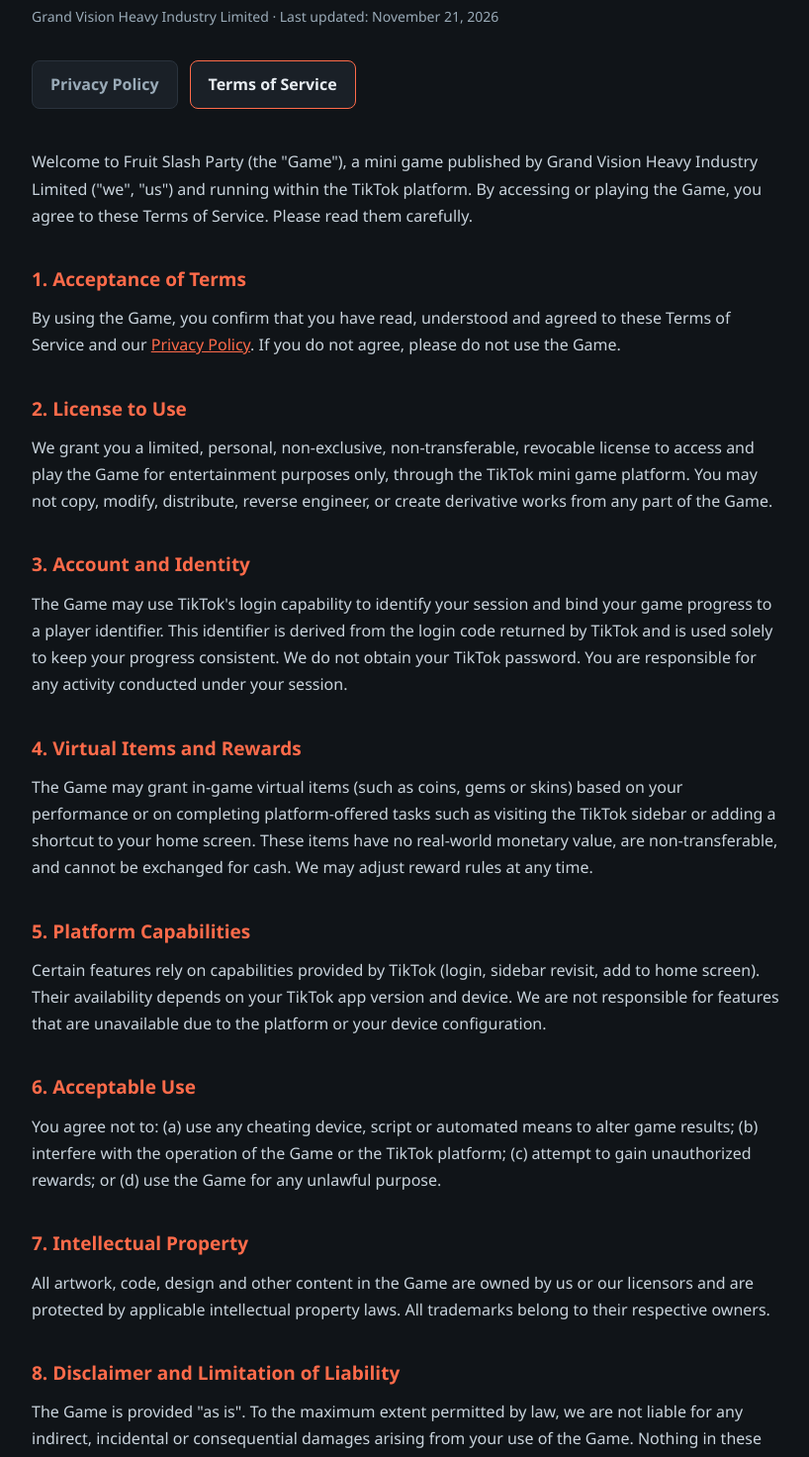
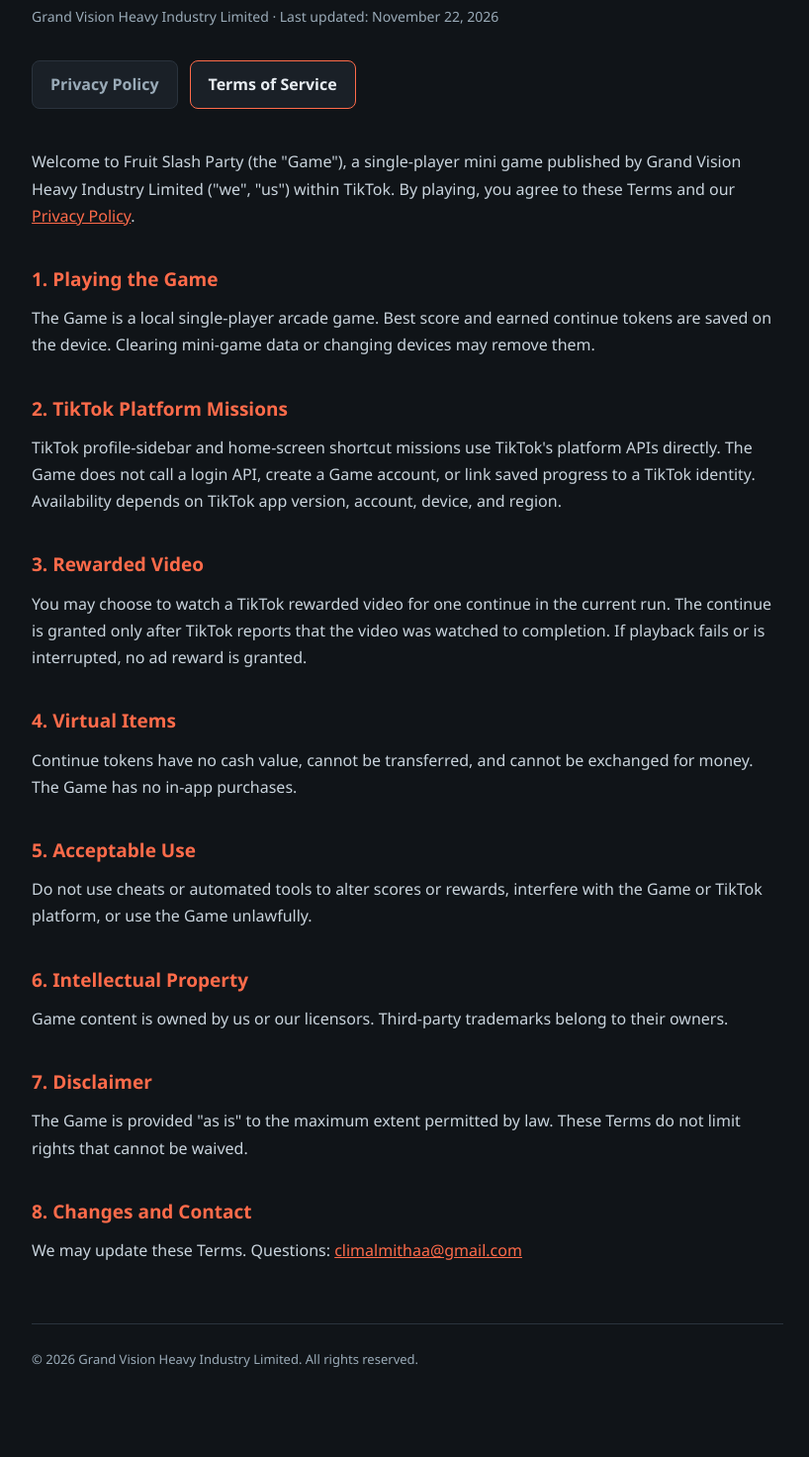
Before and after one commit to Almithaa/fruit-legal, a plain HTML site: page terms.html in a window 1280 px wide. Shown: the part 139-1611 px from the top of the page at 99% size, without its empty margins (228-1046 px from the left). Drawn offline with Linux system fonts and the light colour scheme.

Commit message:
Update legal pages to v27: no login, no account, device-local progress, optional rewarded video

```diff
--- a/terms.html
+++ b/terms.html
@@ -31,44 +31,30 @@ a{color:var(--accent)}
 <div class="wrap">
   <span class="badge">Fruit Slash Party</span>
   <h1>Terms of Service</h1>
-  <p class="sub">Grand Vision Heavy Industry Limited &middot; Last updated: November 21, 2026</p>
+  <p class="sub">Grand Vision Heavy Industry Limited &middot; Last updated: November 22, 2026</p>
   <nav>
     <a href="privacy.html">Privacy Policy</a>
     <a class="current" href="terms.html">Terms of Service</a>
   </nav>
 
-  <section>
-    <p>Welcome to Fruit Slash Party (the "Game"), a mini game published by Grand Vision Heavy Industry Limited ("we", "us") and running within the TikTok platform. By accessing or playing the Game, you agree to these Terms of Service. Please read them carefully.</p>
 
-    <h2>1. Acceptance of Terms</h2>
-    <p>By using the Game, you confirm that you have read, understood and agreed to these Terms of Service and our <a href="privacy.html">Privacy Policy</a>. If you do not agree, please do not use the Game.</p>
-
-    <h2>2. License to Use</h2>
-    <p>We grant you a limited, personal, non-exclusive, non-transferable, revocable license to access and play the Game for entertainment purposes only, through the TikTok mini game platform. You may not copy, modify, distribute, reverse engineer, or create derivative works from any part of the Game.</p>
-
-    <h2>3. Account and Identity</h2>
-    <p>The Game may use TikTok's login capability to identify your session and bind your game progress to a player identifier. This identifier is derived from the login code returned by TikTok and is used solely to keep your progress consistent. We do not obtain your TikTok password. You are responsible for any activity conducted under your session.</p>
-
-    <h2>4. Virtual Items and Rewards</h2>
-    <p>The Game may grant in-game virtual items (such as coins, gems or skins) based on your performance or on completing platform-offered tasks such as visiting the TikTok sidebar or adding a shortcut to your home screen. These items have no real-world monetary value, are non-transferable, and cannot be exchanged for cash. We may adjust reward rules at any time.</p>
-
-    <h2>5. Platform Capabilities</h2>
-    <p>Certain features rely on capabilities provided by TikTok (login, sidebar revisit, add to home screen). Their availability depends on your TikTok app version and device. We are not responsible for features that are unavailable due to the platform or your device configuration.</p>
-
-    <h2>6. Acceptable Use</h2>
-    <p>You agree not to: (a) use any cheating device, script or automated means to alter game results; (b) interfere with the operation of the Game or the TikTok platform; (c) attempt to gain unauthorized rewards; or (d) use the Game for any unlawful purpose.</p>
-
-    <h2>7. Intellectual Property</h2>
-    <p>All artwork, code, design and other content in the Game are owned by us or our licensors and are protected by applicable intellectual property laws. All trademarks belong to their respective owners.</p>
-
-    <h2>8. Disclaimer and Limitation of Liability</h2>
-    <p>The Game is provided "as is". To the maximum extent permitted by law, we are not liable for any indirect, incidental or consequential damages arising from your use of the Game. Nothing in these Terms limits any rights you cannot waive under applicable law.</p>
-
-    <h2>9. Changes to These Terms</h2>
-    <p>We may update these Terms from time to time. The "Last updated" date above will be revised accordingly, and continued use of the Game after a change constitutes acceptance of the updated Terms.</p>
-
-    <h2>10. Contact Us</h2>
-    <p>For any question regarding these Terms, please contact us at: <a href="mailto:climalmithaa@gmail.com">climalmithaa@gmail.com</a></p>
+    <p>Welcome to Fruit Slash Party (the "Game"), a single-player mini game published by Grand Vision Heavy Industry Limited ("we", "us") within TikTok. By playing, you agree to these Terms and our <a href="privacy.html">Privacy Policy</a>.</p>
+    <h2>1. Playing the Game</h2>
+    <p>The Game is a local single-player arcade game. Best score and earned continue tokens are saved on the device. Clearing mini-game data or changing devices may remove them.</p>
+    <h2>2. TikTok Platform Missions</h2>
+    <p>TikTok profile-sidebar and home-screen shortcut missions use TikTok's platform APIs directly. The Game does not call a login API, create a Game account, or link saved progress to a TikTok identity. Availability depends on TikTok app version, account, device, and region.</p>
+    <h2>3. Rewarded Video</h2>
+    <p>You may choose to watch a TikTok rewarded video for one continue in the current run. The continue is granted only after TikTok reports that the video was watched to completion. If playback fails or is interrupted, no ad reward is granted.</p>
+    <h2>4. Virtual Items</h2>
+    <p>Continue tokens have no cash value, cannot be transferred, and cannot be exchanged for money. The Game has no in-app purchases.</p>
+    <h2>5. Acceptable Use</h2>
+    <p>Do not use cheats or automated tools to alter scores or rewards, interfere with the Game or TikTok platform, or use the Game unlawfully.</p>
+    <h2>6. Intellectual Property</h2>
+    <p>Game content is owned by us or our licensors. Third-party trademarks belong to their owners.</p>
+    <h2>7. Disclaimer</h2>
+    <p>The Game is provided "as is" to the maximum extent permitted by law. These Terms do not limit rights that cannot be waived.</p>
+    <h2>8. Changes and Contact</h2>
+    <p>We may update these Terms. Questions: <a href="mailto:climalmithaa@gmail.com">climalmithaa@gmail.com</a></p>
   </section>
 
   <footer>© 2026 Grand Vision Heavy Industry Limited. All rights reserved.</footer>
```
Also changed, not shown: privacy.html (+20 -23 lines).
